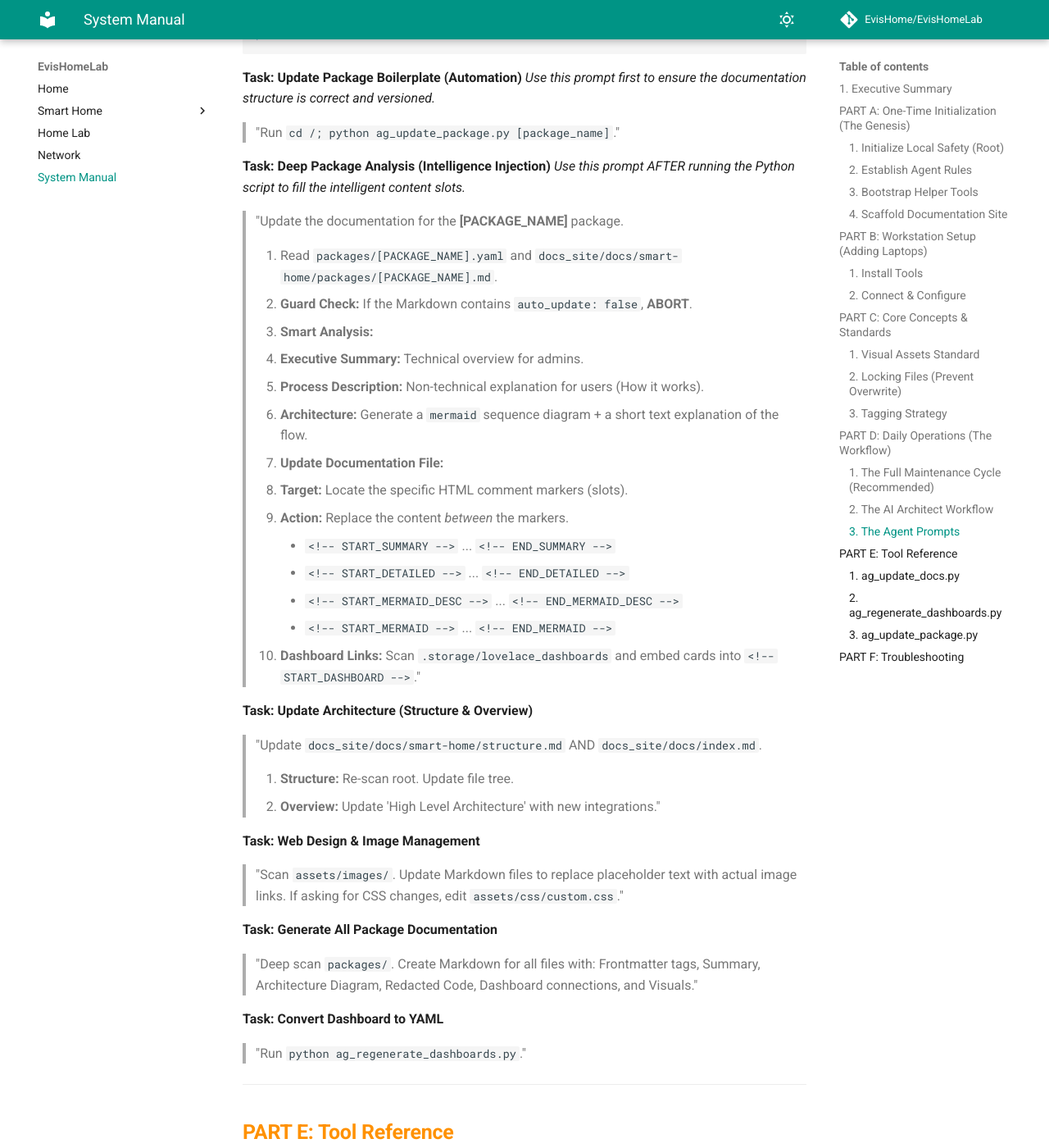
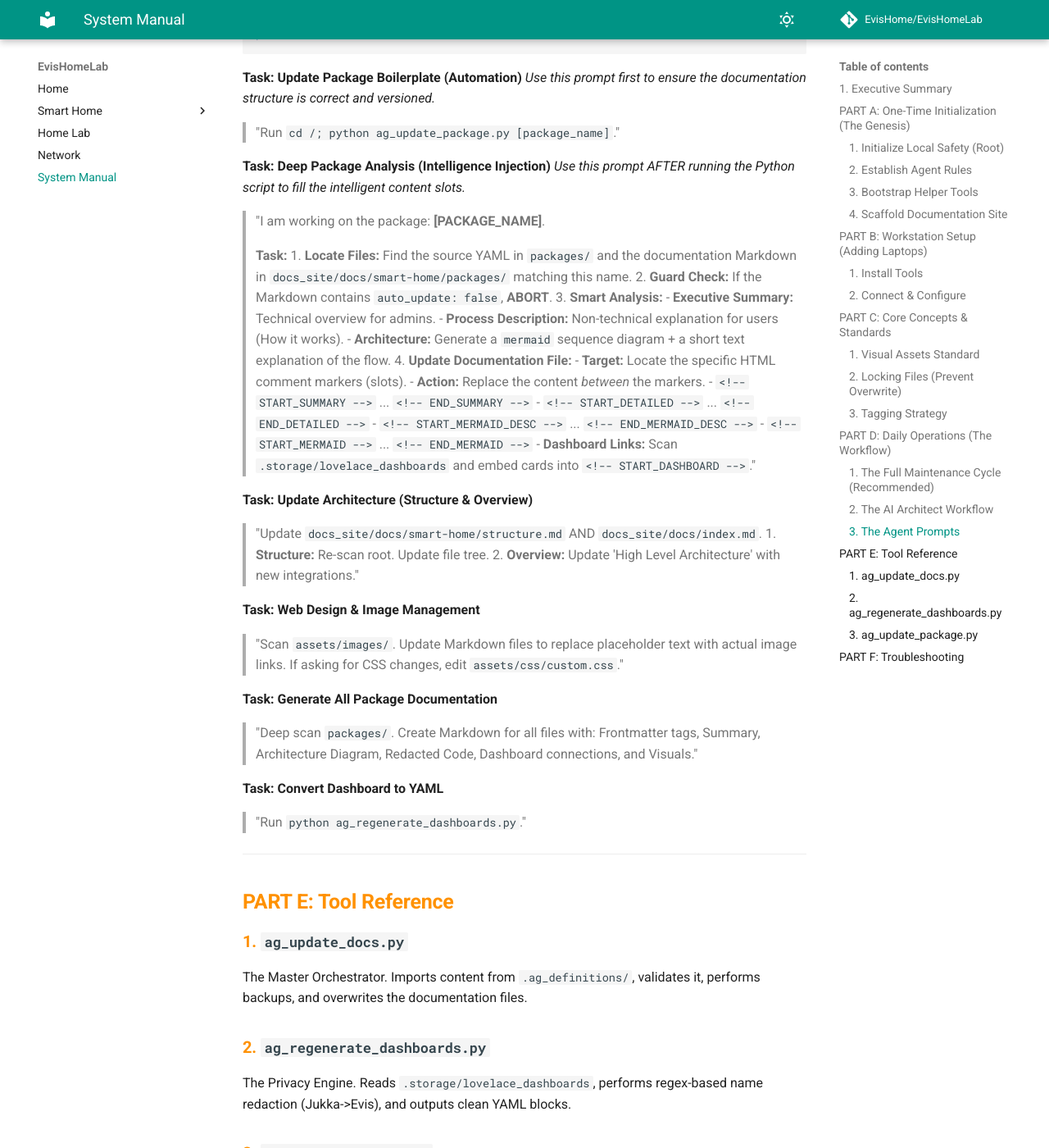
Before and after one commit to EvisHome/EvisHomeLab, an MkDocs documentation site: the page built from docs/system_manual/setup_guide.md, in a window 1280 px wide and 1400 px high, scrolled down 3055 px. Shown: the whole window at 82% size. Built offline with MkDocs 1.6.1 and Material for MkDocs 9.7.7, drawn with Linux system fonts in a browser that asks for light colours; comment, search, counter and statistics services are not loaded.

Commit message:
Docs Updated

```diff
--- a/docs/system_manual/setup_guide.md
+++ b/docs/system_manual/setup_guide.md
@@ -107,9 +107,10 @@ Run these commands in order to keep everything synced.
 
 **Task: Deep Package Analysis (Intelligence Injection)**
 *Use this prompt AFTER running the Python script to fill the intelligent content slots.*
-> "Update the documentation for the **[PACKAGE_NAME]** package.
-
-> 1. Read `packages/[PACKAGE_NAME].yaml` and `docs_site/docs/smart-home/packages/[PACKAGE_NAME].md`.
+> "I am working on the package: **[PACKAGE_NAME]**.
+>
+> **Task:**
+> 1. **Locate Files:** Find the source YAML in `packages/` and the documentation Markdown in `docs_site/docs/smart-home/packages/` matching this name.
 > 2. **Guard Check:** If the Markdown contains `auto_update: false`, **ABORT**.
 > 3. **Smart Analysis:**
 >    - **Executive Summary:** Technical overview for admins.
@@ -126,7 +127,6 @@ Run these commands in order to keep everything synced.
 
 **Task: Update Architecture (Structure & Overview)**
 > "Update `docs_site/docs/smart-home/structure.md` AND `docs_site/docs/index.md`.
-
 > 1. **Structure:** Re-scan root. Update file tree.
 > 2. **Overview:** Update 'High Level Architecture' with new integrations."
 
```
